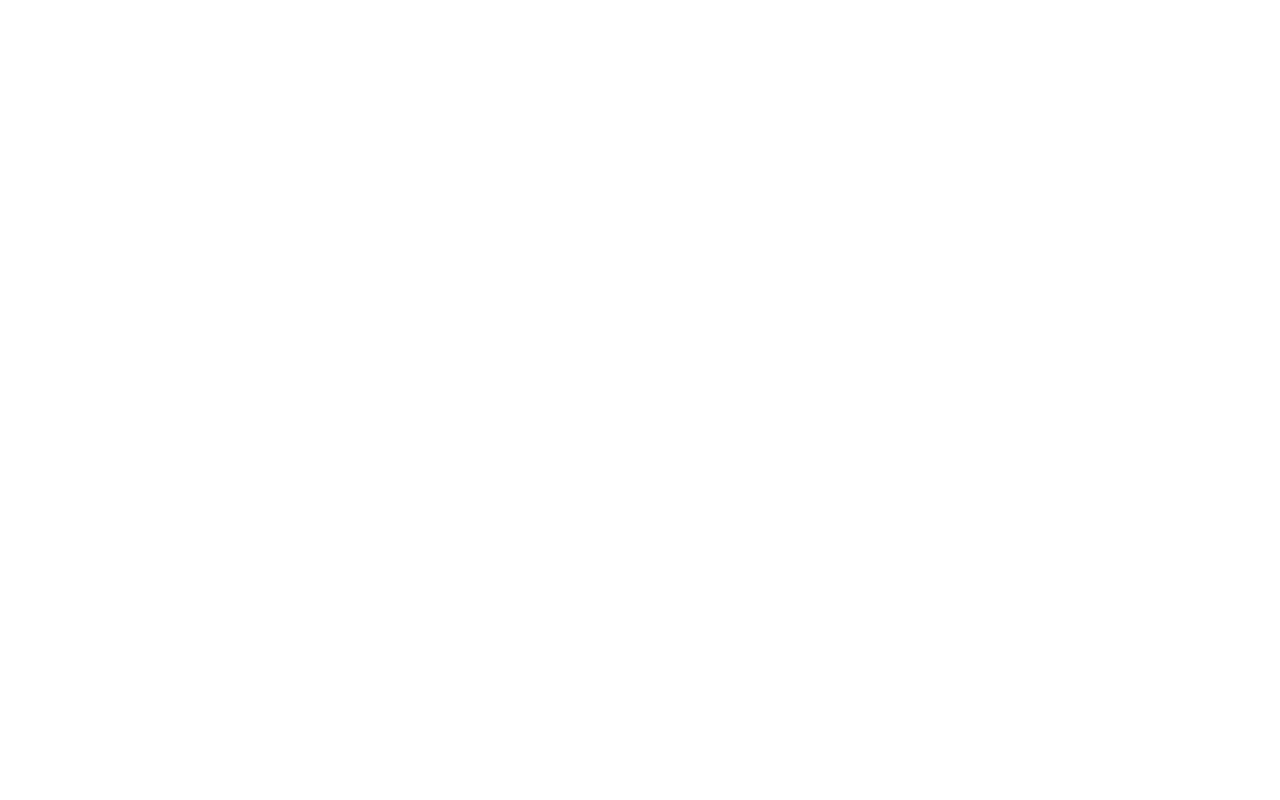
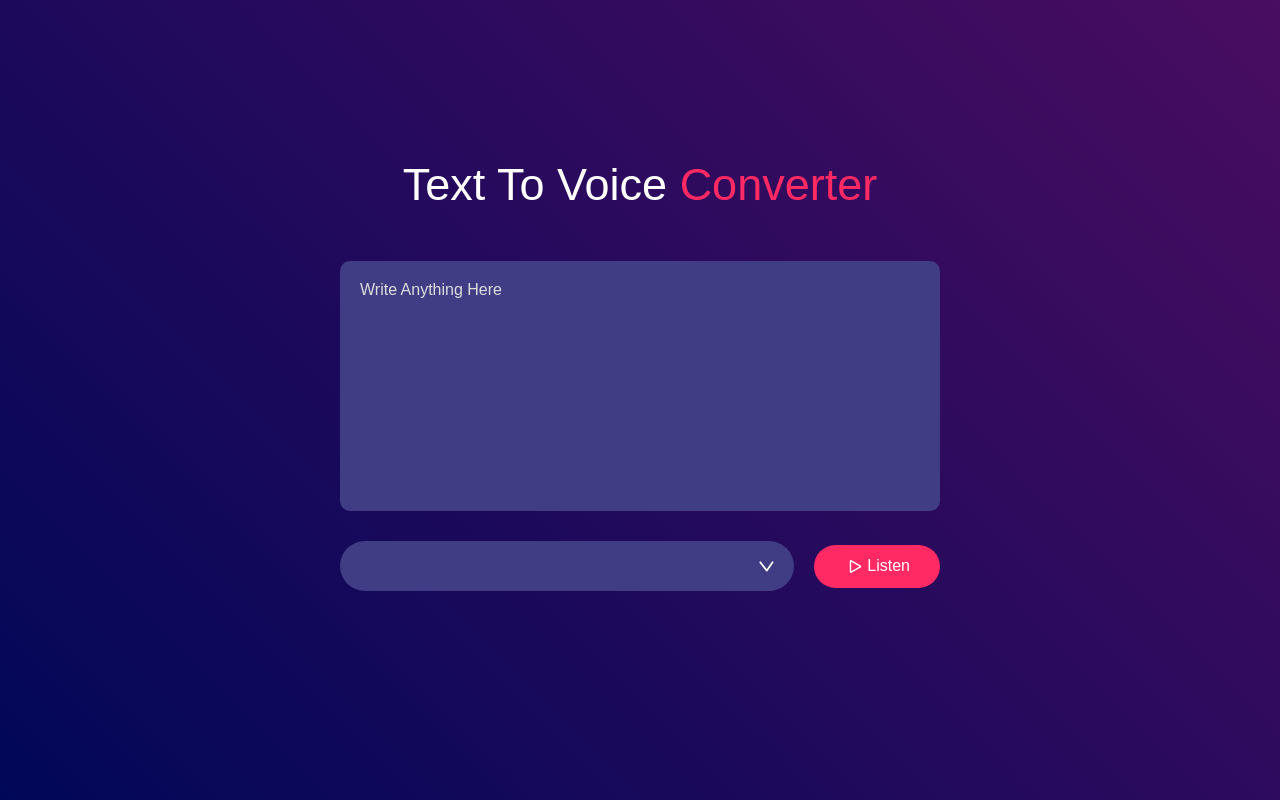
Before and after one commit to huzaifanizam/Text-To-Voice-Converter, a plain HTML site: page index.html in a window 1280 px wide. Drawn offline with nearby package versions, Linux system fonts and the light colour scheme.

Commit message:
first commit

```diff
--- a/app.js
+++ b/app.js
@@ -0,0 +1,31 @@
+let speech = new SpeechSynthesisUtterance();
+
+let voices = [];
+
+let voiceSelect = document.querySelector("select");
+
+window.speechSynthesis.onvoiceschanged = () => {
+    voices = window.speechSynthesis.getVoices();
+    speech.voice = voices[0];
+
+    voices.forEach((voice , i)=> (voiceSelect.options[i] = new Option(voice.name,i)));
+};
+
+voiceSelect.addEventListener("change", ()=>{
+    speech.voice = voices[voiceSelect.value];
+})
+
+
+
+
+
+
+
+
+
+
+
+document.querySelector("button").addEventListener("click", ()=>{
+    speech.text = document.querySelector("textarea").value;
+    window.speechSynthesis.speak(speech);
+})
--- a/index.html
+++ b/index.html
@@ -4,11 +4,22 @@
     <meta charset="UTF-8">
     <meta name="viewport" content="width=device-width, initial-scale=1.0">
     <title>Text To Voice Converter App</title>
+    <link rel="stylesheet" href="https://cdn.jsdelivr.net/npm/bootstrap-icons@1.11.1/font/bootstrap-icons.css">
     <link rel="stylesheet" href="./styles/styles.css">
 </head>
 <body>
     <div class="hero">
-
+        <h1>Text To Voice <span>Converter</span> </h1>
+        <textarea placeholder="Write Anything Here"></textarea>
+        <div class="row">
+          <select></select>
+          <button>
+            <svg xmlns="http://www.w3.org/2000/svg" width="23" height="23" fill="currentColor" class="bi bi-play" viewBox="0 0 16 16">
+              <path d="M10.804 8 5 4.633v6.734L10.804 8zm.792-.696a.802.802 0 0 1 0 1.392l-6.363 3.692C4.713 12.69 4 12.345 4 11.692V4.308c0-.653.713-.998 1.233-.696l6.363 3.692z"/>
+            </svg>
+            <!-- <i class="bi bi-play icon"></i> -->
+            Listen</button>
+        </div>
     </div>
       <script src="https://cdnjs.cloudflare.com/ajax/libs/moment.js/2.29.4/moment.min.js"></script>
     <script src="app.js"></script>
--- a/styles/styles.css
+++ b/styles/styles.css
@@ -1,9 +1,93 @@
-*{
+@import url("https://cdn.jsdelivr.net/npm/bootstrap-icons@1.11.1/font/bootstrap-icons.css");
+:root {
+    --bodybackground-color: linear-gradient(45deg, #010758, #490d61);
+    --span-color: #ff2963;
+    --text-color: #fff;
+    --textAreabackground-color: #403d84;
+    --placeholdertext-color: #ddd;
+}
+
+* {
     margin: 0;
     padding: 0;
     font-family: 'poppins', sans-serif;
     box-sizing: border-box;
 }
-.hero{
 
+.hero {
+    width: 100%;
+    min-height: 100vh;
+    background: var(--bodybackground-color);
+    display: flex;
+    align-items: center;
+    justify-content: center;
+    flex-direction: column;
+    color: var(--text-color);
 }
+
+.hero h1 {
+    font-size: 45px;
+    font-weight: 500;
+    margin-top: -50px;
+    margin-bottom: 50px;
+}
+
+.hero h1 span {
+    color: var(--span-color);
+}
+
+.hero textarea {
+    width: 600px;
+    height: 250px;
+    background: var(--textAreabackground-color);
+    color: var(--text-color);
+    font-size: 15px;
+    border: 0;
+    outline: 0;
+    padding: 20px;
+    border-radius: 10px;
+    resize: none;
+    margin-bottom: 30px;
+}
+
+.hero textarea::placeholder {
+    font-size: 16px;
+    color: var(--placeholdertext-color);
+}
+
+.hero .row {
+    width: 600px;
+    display: flex;
+    align-items: center;
+    gap: 20px;
+}
+
+.hero .row select {
+    flex: 1;
+    background: var(--textAreabackground-color);
+    color: var(--text-color);
+    height: 50px;
+    padding: 0px 20px;
+    border-radius: 35px;
+    border: 0;
+    outline: 0;
+    appearance: none;
+    background-image: url(/images/dropdown.png);
+    background-repeat: no-repeat;
+    background-size: 15px;
+    background-position-x:calc(100% - 20px) ;
+    background-position-y:20px ;
+}
+
+.hero .row button {
+    background: var(--span-color);
+    color: var(--text-color);
+    font-size: 16px;
+    padding: 10px 30px;
+    border-radius: 35px;
+    border: 0;
+    outline: 0;
+    cursor: pointer;
+    display: flex;
+    align-items: center;
+}
```
Also changed, not shown: images/dropdown.png (added), images/play.png (added), img/1.web.png (added), img/2.web.png (added), img/3.web.png (added), 1 other file.
